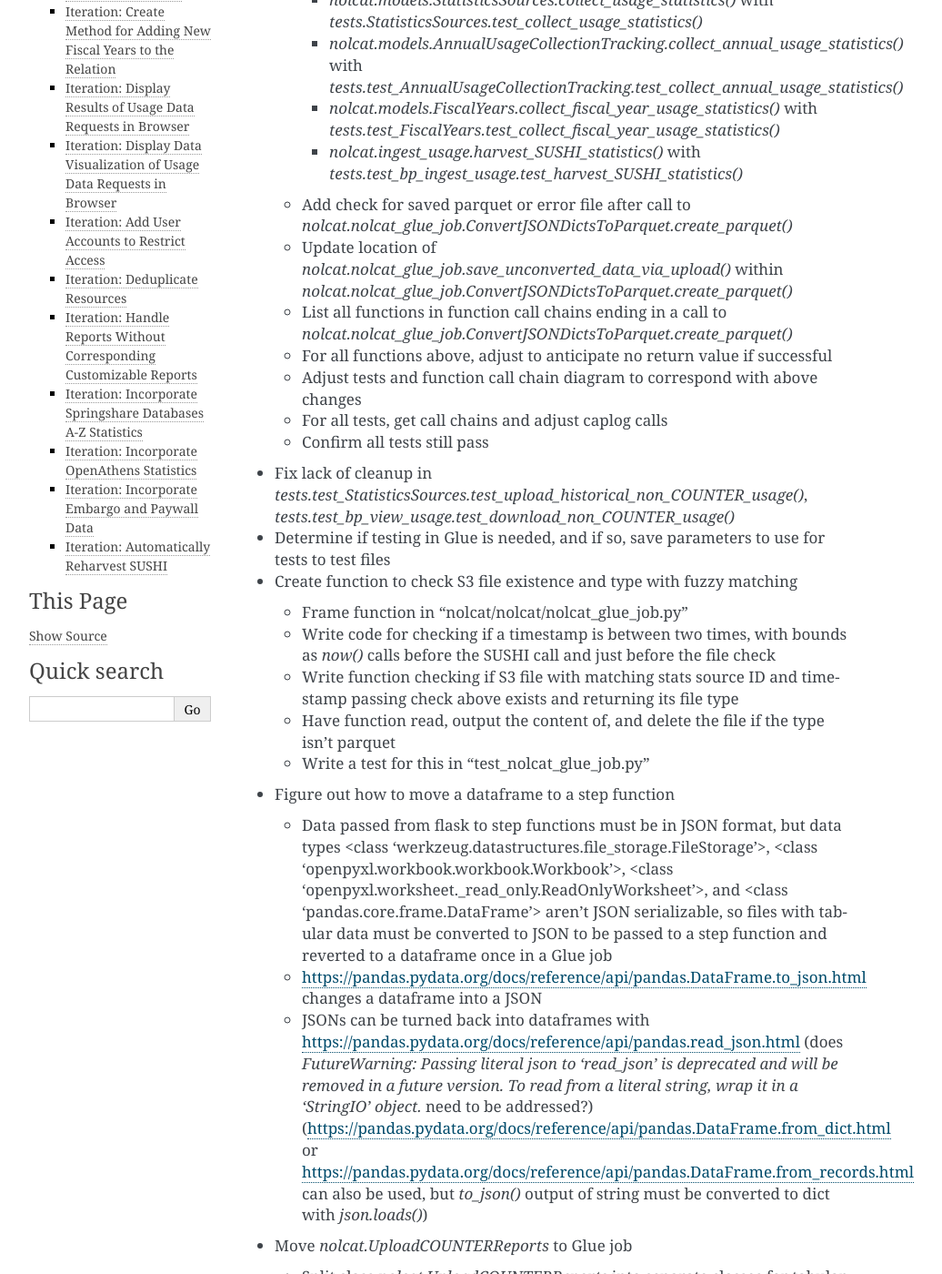
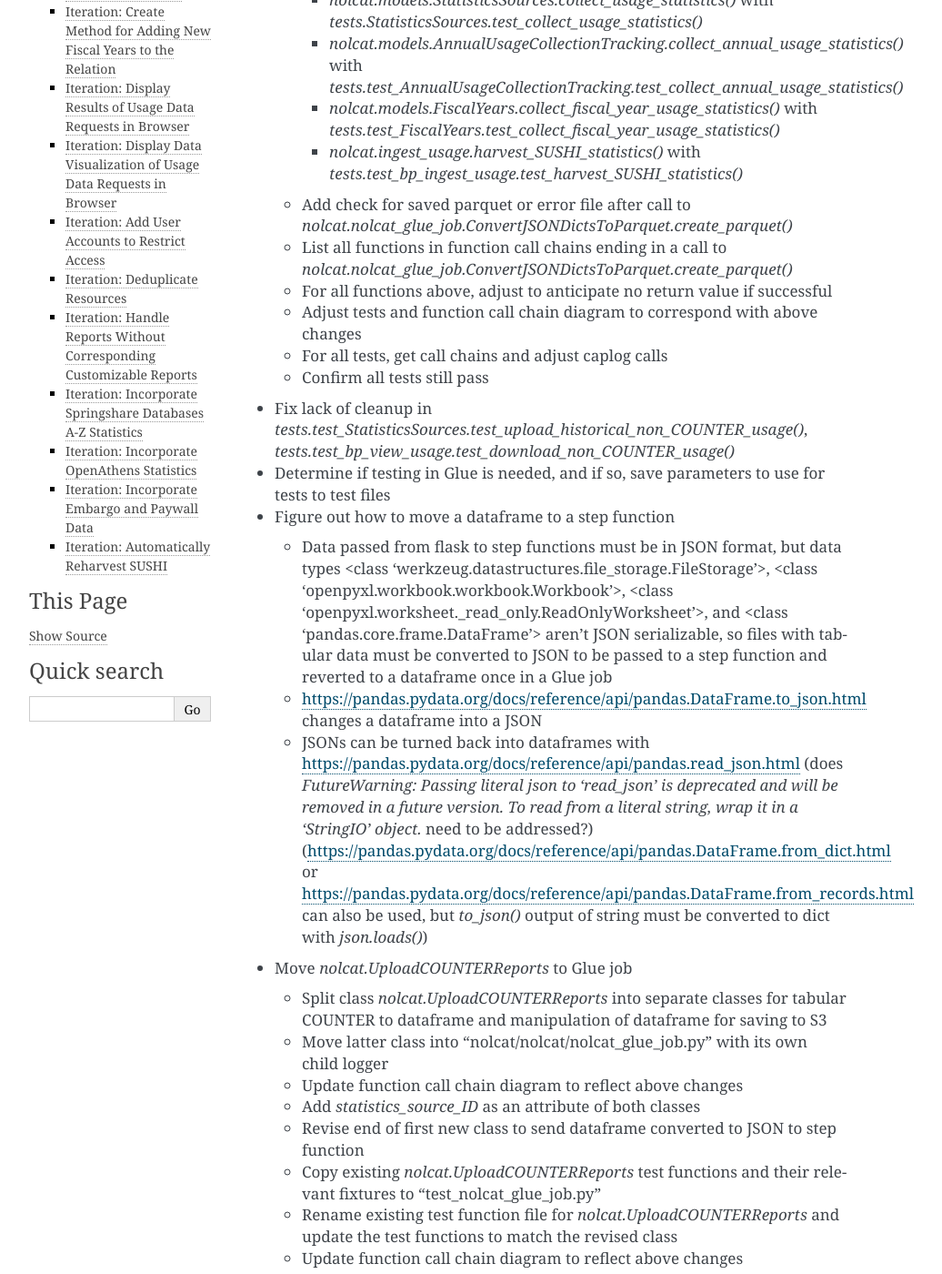
Before and after one commit to ereiskind/nolcat, a Sphinx documentation site: the page built from docs/source/roadmap.rst, in a window 1280 px wide and 1400 px high, scrolled down 848 px. Shown: the whole window at 91% size, without its empty margins (148-1184 px from the left). Built offline with Sphinx 7.4.7, drawn with Linux system fonts in a browser that asks for light colours.

Commit message:
Remove completed and unneeded roadmap to-dos

```diff
--- a/docs/source/roadmap.rst
+++ b/docs/source/roadmap.rst
@@ -22,7 +22,6 @@ Move Code to Glue Jobs and Data to Parquet
     * `nolcat.ingest_usage.harvest_SUSHI_statistics()` with `tests.test_bp_ingest_usage.test_harvest_SUSHI_statistics()`
 
   * Add check for saved parquet or error file after call to `nolcat.nolcat_glue_job.ConvertJSONDictsToParquet.create_parquet()`
-  * Update location of `nolcat.nolcat_glue_job.save_unconverted_data_via_upload()` within `nolcat.nolcat_glue_job.ConvertJSONDictsToParquet.create_parquet()`
   * List all functions in function call chains ending in a call to `nolcat.nolcat_glue_job.ConvertJSONDictsToParquet.create_parquet()`
   * For all functions above, adjust to anticipate no return value if successful
   * Adjust tests and function call chain diagram to correspond with above changes
@@ -31,13 +30,6 @@ Move Code to Glue Jobs and Data to Parquet
 
 * Fix lack of cleanup in `tests.test_StatisticsSources.test_upload_historical_non_COUNTER_usage()`, `tests.test_bp_view_usage.test_download_non_COUNTER_usage()`
 * Determine if testing in Glue is needed, and if so, save parameters to use for tests to test files
-* Create function to check S3 file existence and type with fuzzy matching
-
-  * Frame function in "nolcat/nolcat/nolcat_glue_job.py"
-  * Write code for checking if a timestamp is between two times, with bounds as `now()` calls before the SUSHI call and just before the file check
-  * Write function checking if S3 file with matching stats source ID and timestamp passing check above exists and returning its file type
-  * Have function read, output the content of, and delete the file if the type isn't parquet
-  * Write a test for this in "test_nolcat_glue_job.py"
 
 * Figure out how to move a dataframe to a step function
 
```
